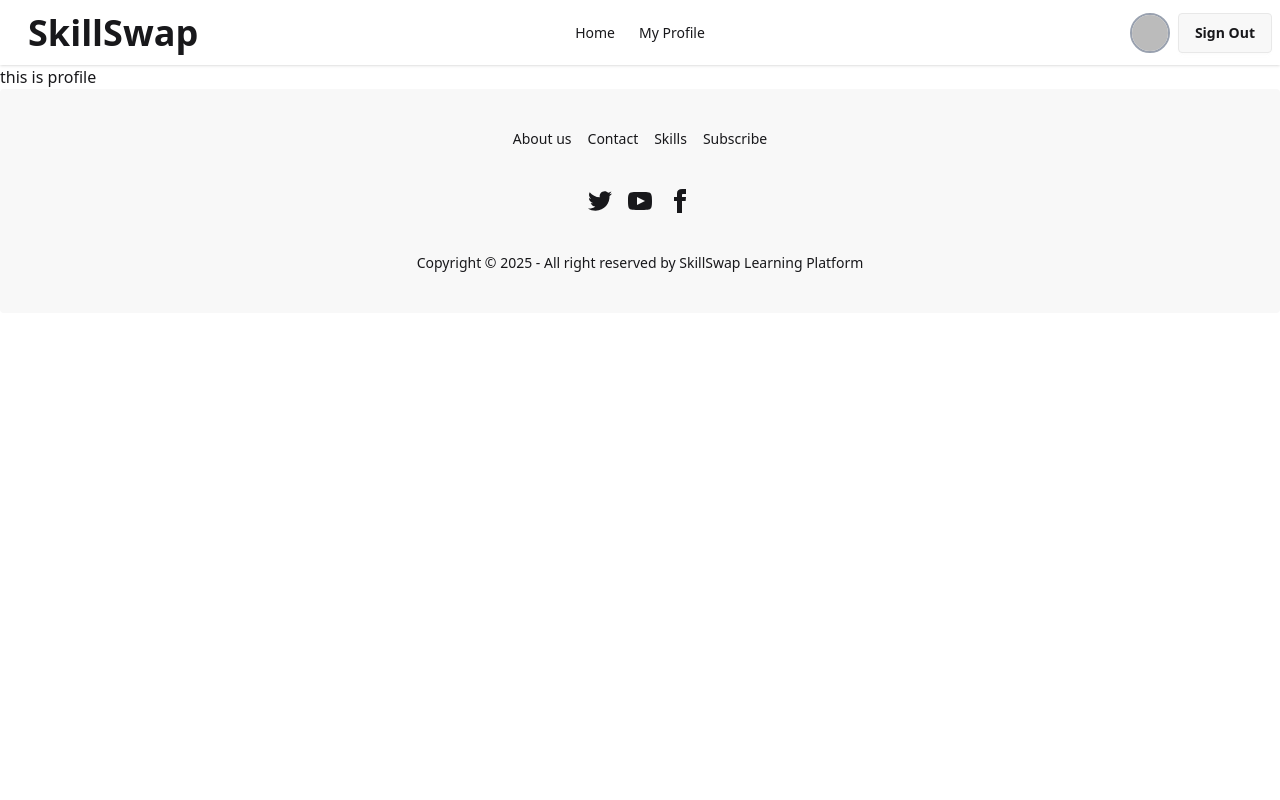
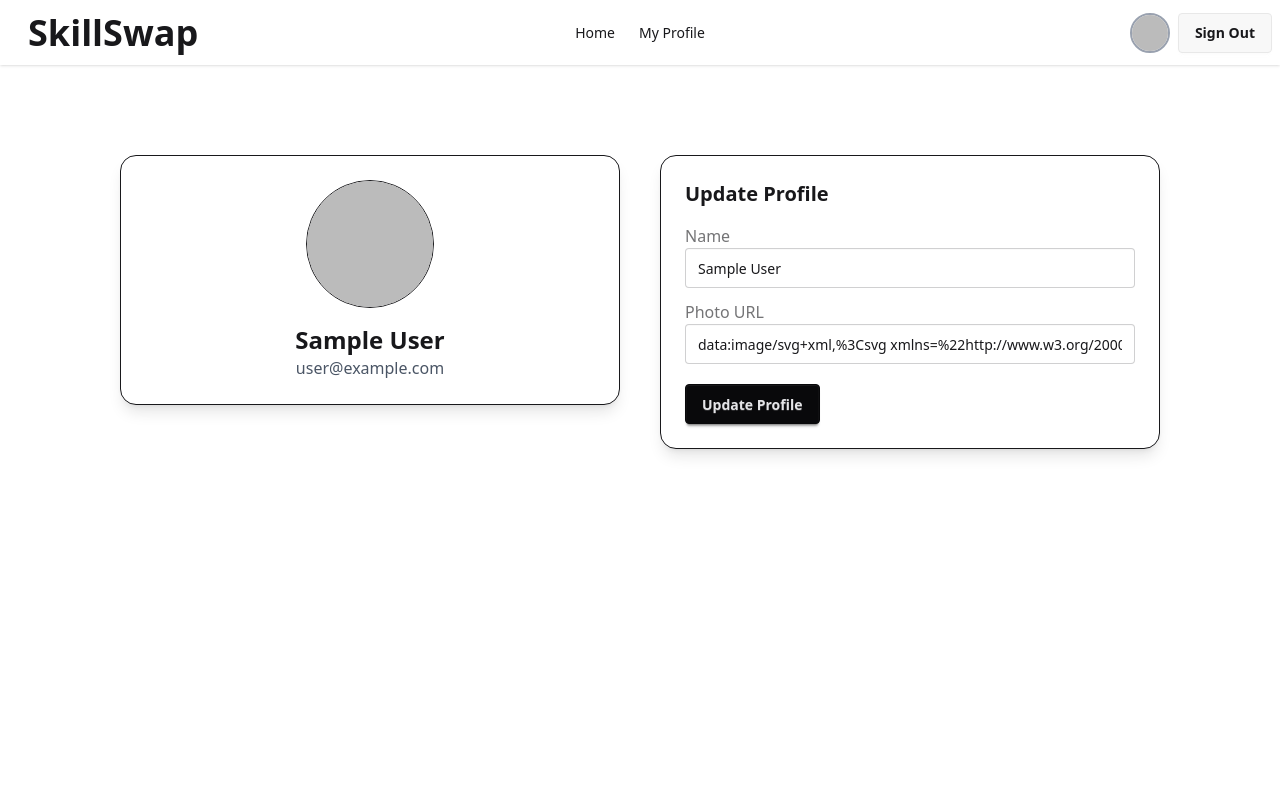
Before and after one commit to rousin2127/Skill-swap, a React (Vite) app: page /profile in a window 1280 px wide. Shown: the top 800 px of the page. Built offline with nearby package versions, Linux system fonts and the light colour scheme; no server answers; sample sign-in values are in the browser's storage.

Commit message:
create My Profile page and updateProfile() functionality and google signin

```diff
--- a/src/assets/components/Login.jsx
+++ b/src/assets/components/Login.jsx
@@ -6,7 +6,7 @@ import toast from 'react-hot-toast';
 
 
 const Login = () => {
-    const { signInUser } = use(AuthContext)
+    const { signInUser,signInWithGoogle } = use(AuthContext)
     const location = useLocation()
     const navigate = useNavigate()
     console.log(location)
@@ -33,6 +33,17 @@ const Login = () => {
             })
     }
 
+    const handleGoogleSignIn= ()=>{
+        signInWithGoogle()
+        .then( result =>{
+            console.log(result.user)
+            navigate('/')
+        })
+        .catch(error =>{
+            console.log (error)
+        })
+    }
+
     const handleShowPassword = (event) => {
         event.preventDefault()
         setShowPassword(!showPassword)
@@ -40,7 +51,7 @@ const Login = () => {
 
 
     return (
-        <div className="card bg-base-100 w-full max-w-sm shrink-0 shadow-2xl m-auto mt-[20vh]">
+        <div className="card bg-base-100 w-full max-w-sm shrink-0 shadow-2xl m-auto my-[10vh]">
             <div className="card-body">
                 <h1 className="text-5xl font-bold">Login now!</h1>
                 <form onSubmit={handleLogIn}>
@@ -60,12 +71,19 @@ const Login = () => {
                         </div>
                         <div><a className="link link-hover">Forgot password?</a></div>
                         <button className="btn btn-neutral mt-4">Login</button>
+
                     </fieldset>
                     {
                         error && alert('please valid email or pass')
                     }
+
+                </form>
+                {/* sign in with google */}
+                <button onClick={handleGoogleSignIn} className="btn bg-white text-black border-[#e5e5e5]">
+                    <svg aria-label="Google logo" width="16" height="16" xmlns="http://www.w3.org/2000/svg" viewBox="0 0 512 512"><g><path d="m0 0H512V512H0" fill="#fff"></path><path fill="#34a853" d="M153 292c30 82 118 95 171 60h62v48A192 192 0 0190 341"></path><path fill="#4285f4" d="m386 400a140 175 0 0053-179H260v74h102q-7 37-38 57"></path><path fill="#fbbc02" d="m90 341a208 200 0 010-171l63 49q-12 37 0 73"></path><path fill="#ea4335" d="m153 219c22-69 116-109 179-50l55-54c-78-75-230-72-297 55"></path></g></svg>
+                    Login with Google
+                </button>
                 <p>New to our website? please <Link className='text-red-600' to={'/signup'}>Signup</Link> </p>
-                </form>
             </div>
         </div>
     );
--- a/src/assets/layout/Root.jsx
+++ b/src/assets/layout/Root.jsx
@@ -9,7 +9,9 @@ const Root = () => {
         <>
         <div>
             <Navbar></Navbar>
-            <Outlet></Outlet>
+            <div className=''>
+                <Outlet></Outlet>
+            </div>
             <Footer></Footer>
 
         </div>
--- a/src/assets/pages/Home.jsx
+++ b/src/assets/pages/Home.jsx
@@ -4,7 +4,7 @@ import Skills from './Skills';
 
 const Home = () => {
     return (
-        <div className=' h-full w-11/12 m-auto'>
+        <div className=' w-11/12 m-auto'>
             <HeroSlider ></HeroSlider>
             <div>
                 <h3 className='font-bold md:text-3xl mt-5'>Popular Skills</h3>
--- a/src/assets/pages/Profile.jsx
+++ b/src/assets/pages/Profile.jsx
@@ -1,11 +1,73 @@
-import React from 'react';
+import React, { useContext, useState } from 'react';
+import { updateProfile } from 'firebase/auth';
+import { AuthContext } from '../../context/AuthContext';
 
 const Profile = () => {
-    return (
-        <div>
-            this is  profile
+  const { user } = useContext(AuthContext);
+  const [name, setName] = useState(user?.displayName || '');
+  const [photo, setPhoto] = useState(user?.photoURL || '');
+  const [message, setMessage] = useState('');
+
+  const handleUpdate = () => {
+    if (!user) return;
+
+    updateProfile(user, {
+      displayName: name,
+      photoURL: photo,
+    })
+      .then(() => {
+        setMessage('✅ Profile updated successfully!');
+      })
+      .catch((error) => {
+        console.error(error);
+        setMessage('❌ Failed to update profile.');
+      });
+  };
+
+  return (
+    <div className="flex flex-col md:flex-row justify-center items-start gap-10 p-10 h-screen mt-[50px]">
+      {/* Left side */}
+      <div className="w-full md:w-[500px] flex flex-col items-center border rounded-2xl shadow-lg p-6 bg-base-100">
+        <img
+          src={user?.photoURL || 'https://via.placeholder.com/150'}
+          alt="User"
+          className="w-32 h-32 rounded-full border mb-4"
+        />
+        <h2 className="text-2xl font-bold">{user?.displayName || 'No Name'}</h2>
+        <p className="text-gray-600">{user?.email}</p>
+      </div>
+
+      {/* Right side */}
+      <div className="w-full md:w-[500px] border rounded-2xl shadow-lg p-6 bg-base-100">
+        <h3 className="text-xl font-semibold mb-4">Update Profile</h3>
+        <div className="form-control mb-3">
+          <label className="label">Name</label>
+          <input
+            type="text"
+            value={name}
+            onChange={(e) => setName(e.target.value)}
+            className="input input-bordered w-full"
+            placeholder="Enter new name"
+          />
         </div>
-    );
+        <div className="form-control mb-3">
+          <label className="label">Photo URL</label>
+          <input
+            type="text"
+            value={photo}
+            onChange={(e) => setPhoto(e.target.value)}
+            className="input input-bordered w-full"
+            placeholder="Enter new photo URL"
+          />
+        </div>
+        <button className="btn btn-neutral mt-2" onClick={handleUpdate}>
+          Update Profile
+        </button>
+
+        {message && <p className="mt-3 text-green-600">{message}</p>}
+      </div>
+    </div>
+  );
 };
 
 export default Profile;
--- a/src/assets/pages/Skills.jsx
+++ b/src/assets/pages/Skills.jsx
@@ -14,7 +14,7 @@ const Skills = () => {
 
     return (
 
-        <div className="grid grid-cols-1 sm:grid-cols-2 lg:grid-cols-3 gap-8 my-10">
+        <div className="grid grid-cols-1 sm:grid-cols-2 lg:grid-cols-3 gap-8 my-10 ">
             {skills.map((skill) => (
                 <div
                     key={skill.skillId}
--- a/src/context/AuthProvider.jsx
+++ b/src/context/AuthProvider.jsx
@@ -1,7 +1,9 @@
 import React, { use, useEffect, useState } from 'react';
 import { AuthContext } from './AuthContext';
-import { createUserWithEmailAndPassword, onAuthStateChanged, signInWithEmailAndPassword, signOut } from 'firebase/auth';
+import { createUserWithEmailAndPassword, GoogleAuthProvider, onAuthStateChanged, signInWithEmailAndPassword, signInWithPopup, signOut } from 'firebase/auth';
 import { auth } from '../firebase/firebase.init';
+
+const googleProvider= new GoogleAuthProvider()
 
 const AuthProvider = ({children}) => {
     const [user, setUser]=useState(null);
@@ -15,6 +17,11 @@ const AuthProvider = ({children}) => {
     const signInUser =(email, password)=>{
          setLoading(true)
         return signInWithEmailAndPassword(auth, email, password)
+    }
+
+    const signInWithGoogle =()=>{
+        setLoading(true)
+        return signInWithPopup(auth, googleProvider)
     }
 
     const signOutUser =()=>{
@@ -47,6 +54,7 @@ const AuthProvider = ({children}) => {
         loading,
         createUser,
         signInUser,
+        signInWithGoogle,
         signOutUser,
     }
 
--- a/src/main.jsx
+++ b/src/main.jsx
@@ -34,15 +34,15 @@ const router = createBrowserRouter([
         element: <PrivateRout><SkillDetails></SkillDetails></PrivateRout>
       },
       {
-        path: 'profile',
+        path: '/profile',
         element: <PrivateRout><Profile></Profile></PrivateRout>
       },
       {
-        path: 'signup',
+        path: '/signup',
         Component: Signup
       },
       {
-        path: 'login',
+        path: '/login',
         Component: Login
       }
     ]
```
Lines whose indentation alone changed are shown as unchanged.
